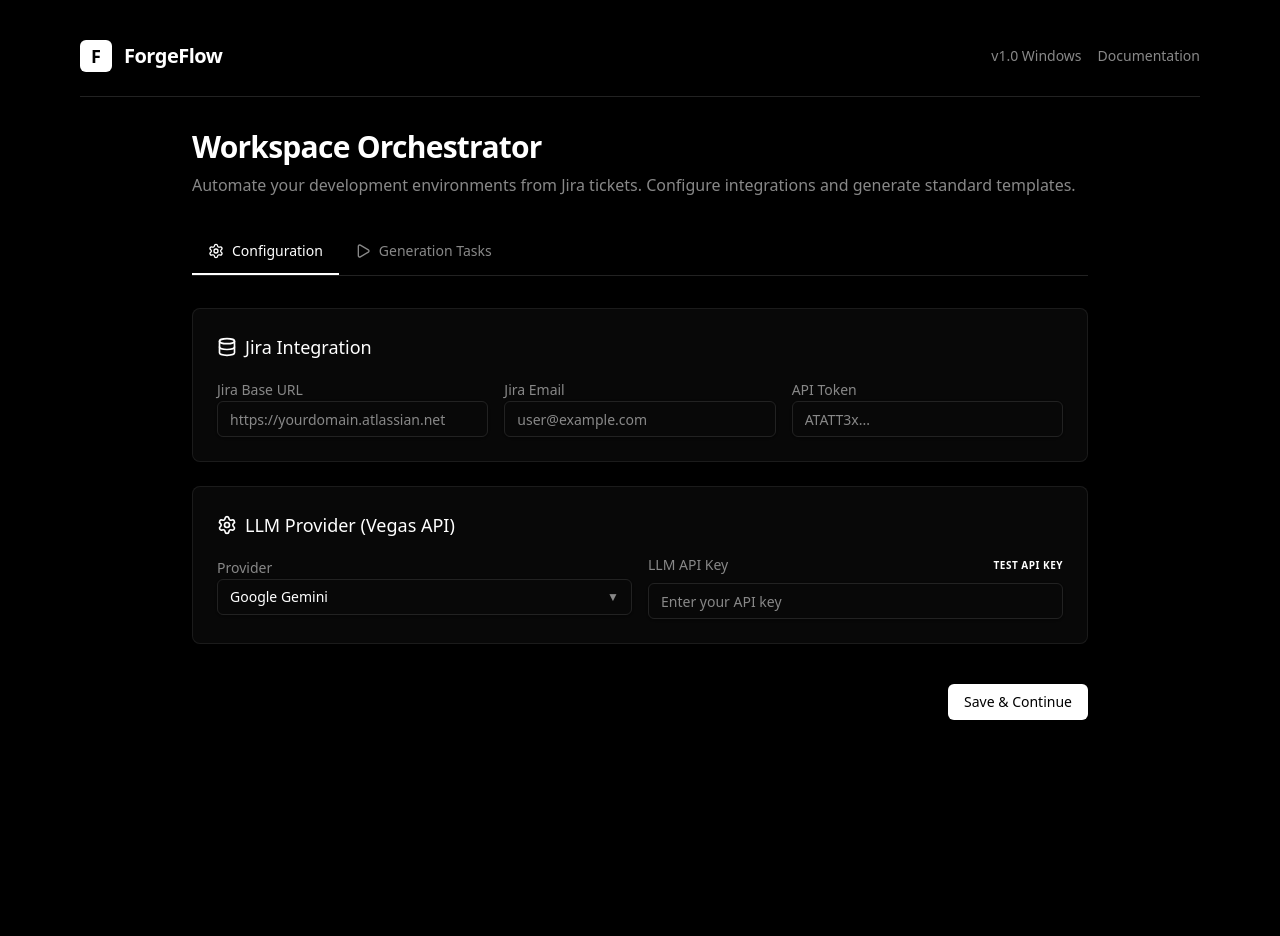
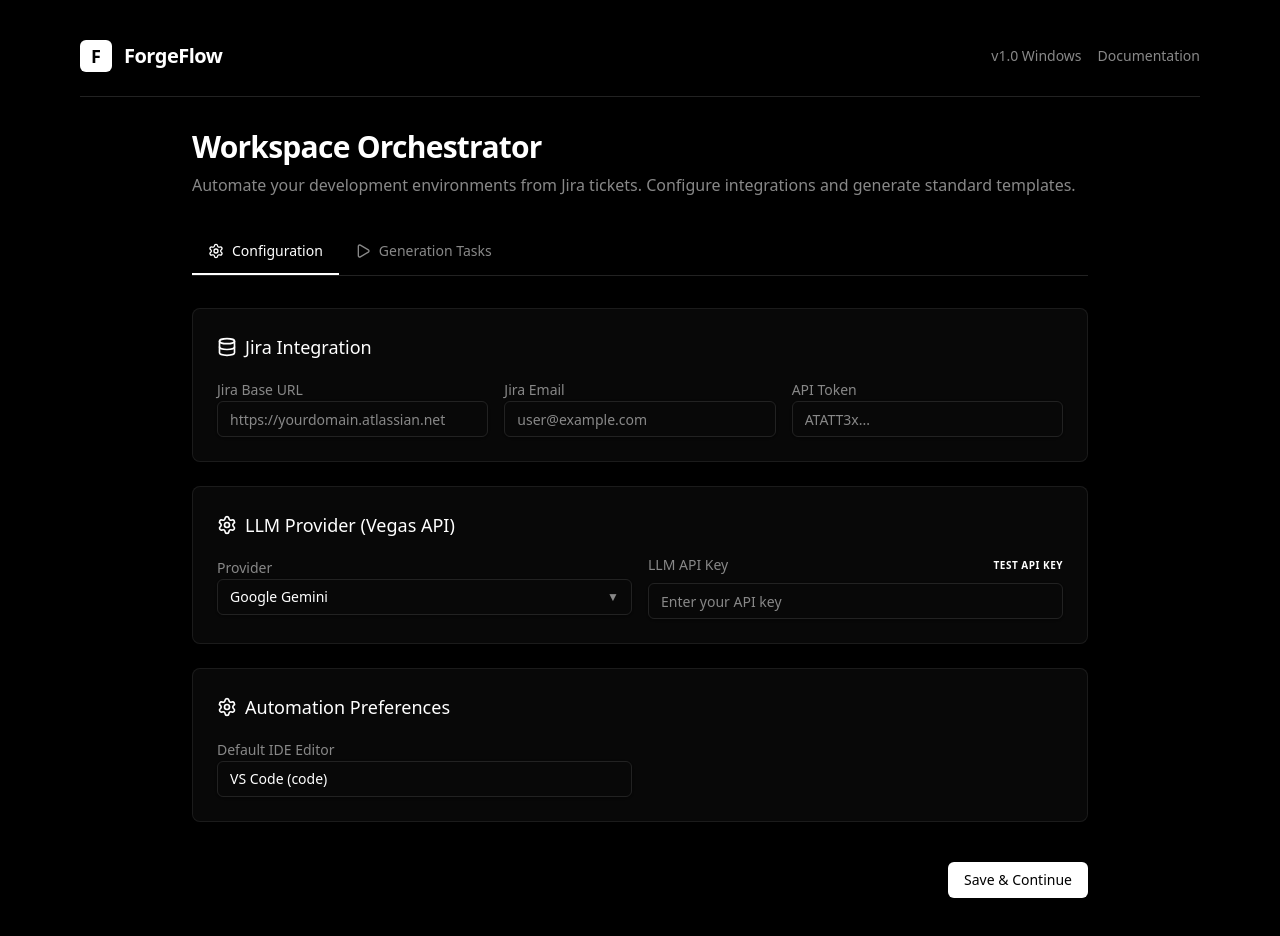
Before and after one commit to Krshs90/ForgeFlow, a Next.js app: page / in a window 1280 px wide. Before the commit the page ends 800 px from the top, so only its background shows below. Built offline with nearby package versions, Linux system fonts and the light colour scheme.

Commit message:
feat: auto-download TOML on success and add IDE selection config for Python runner

```diff
--- a/src/app/api/orchestrate/route.ts
+++ b/src/app/api/orchestrate/route.ts
@@ -7,7 +7,7 @@ import { generateMultiRepoTomlFile, fetchEnvFile } from "@/lib/generation";
 export async function POST(request: Request) {
     try {
         const body = await request.json();
-        const { jiraBaseUrl, jiraEmail, jiraToken, jiraTicket, llmProvider, llmApiKey, quickVarKey } = body;
+        const { jiraBaseUrl, jiraEmail, jiraToken, jiraTicket, llmProvider, llmApiKey, quickVarKey, preferredIde } = body;
 
         if (!jiraTicket || !jiraToken || !jiraEmail || !jiraBaseUrl) {
             return NextResponse.json({ error: "Missing Jira credentials" }, { status: 400 });
@@ -54,16 +54,6 @@ ${bdd}
 Please strictly adhere to the BDD specifications provided above. Before generating code, ask me where you should begin or if I need to explain the current architecture first.
 `.trim();
 
-        // EARLY EXIT FOR TESTING LLM EXTRACTION
-        addLog(`\n[Test Mode] Early exit. Ticket extraction verified successfully.`);
-        return NextResponse.json({
-            success: true,
-            log,
-            toml: null,
-            envMaps: {},
-            aiPrompt: aiPrompt
-        });
-
         if (repoUrls.length === 0) {
             addLog("No repositories found in ticket.");
             return NextResponse.json({ log, toml: null });
@@ -85,7 +75,7 @@ Please strictly adhere to the BDD specifications provided above. Before generati
             envVarsMap[repoName] = await fetchEnvFile(quickVarKey || "default", repoName);
         }
 
-        const tomlContent = generateMultiRepoTomlFile(reposData, jiraTicket, envVarsMap, purpose, bdd);
+        const tomlContent = generateMultiRepoTomlFile(reposData, jiraTicket, envVarsMap, purpose, bdd, preferredIde || "code");
         addLog("Workspace files successfully generated!");
 
         return NextResponse.json({
--- a/src/app/page.tsx
+++ b/src/app/page.tsx
@@ -31,6 +31,7 @@ export default function Home() {
     jiraTicket: "",
     llmProvider: "gemini",
     llmApiKey: "",
+    preferredIde: "code",
     quickVarKey: "",
   });
 
@@ -52,7 +53,16 @@ export default function Home() {
     const newFormData = { ...formData, [e.target.name]: e.target.value };
     setFormData(newFormData);
     // Don't save the specific ticket they are generating for, just their reusable config credentials
-    const configToSave = { ...newFormData, jiraTicket: "" };
+    const configToSave = {
+      jiraBaseUrl: newFormData.jiraBaseUrl,
+      jiraToken: newFormData.jiraToken,
+      jiraEmail: newFormData.jiraEmail,
+      llmProvider: newFormData.llmProvider,
+      llmApiKey: newFormData.llmApiKey,
+      preferredIde: newFormData.preferredIde, // Added preferredIde
+      quickVarKey: newFormData.quickVarKey,
+      jiraTicket: "", // Ensure jiraTicket is not saved
+    };
     localStorage.setItem("forgeflowConfig", JSON.stringify(configToSave));
   };
 
@@ -156,6 +166,11 @@ export default function Home() {
       // Store raw files in window for actual download
       // @ts-ignore
       window.__forgeflowResponse = data;
+
+      // Auto-download TOML
+      setTimeout(() => {
+        downloadToml();
+      }, 500);
 
     } catch (error: unknown) {
       if (error instanceof Error) {
@@ -349,6 +364,30 @@ export default function Home() {
               </div>
             </div>
 
+            {/* Automation Preferences */}
+            <div className="glass-panel p-6 rounded-lg space-y-4">
+              <div className="flex items-center gap-2 mb-4">
+                <Settings className="w-5 h-5" />
+                <h3 className="text-lg font-medium">Automation Preferences</h3>
+              </div>
+              <div className="grid grid-cols-1 md:grid-cols-2 gap-4">
+                <div className="space-y-2">
+                  <label className="text-sm font-medium text-muted-foreground">Default IDE Editor</label>
+                  <select
+                    name="preferredIde"
+                    value={formData.preferredIde}
+                    onChange={handleInputChange}
+                    className="vercel-input w-full appearance-none bg-[#0a0a0a]"
+                  >
+                    <option value="code">VS Code (code)</option>
+                    <option value="cursor">Cursor (cursor)</option>
+                    <option value="windsurf">Windsurf (windsurf)</option>
+                    <option value="idea">IntelliJ IDEA (idea)</option>
+                  </select>
+                </div>
+              </div>
+            </div>
+
             <div className="flex justify-end pt-4">
               <button onClick={() => setActiveTab("generate")} className="vercel-button">
                 Save & Continue
--- a/src/lib/generation.ts
+++ b/src/lib/generation.ts
@@ -9,7 +9,8 @@ export function generateMultiRepoTomlFile(
     jiraKey: string,
     envVarsMap: Record<string, string>,
     purpose: string,
-    bddDocs: string
+    bddDocs: string,
+    preferredIde: string = "code"
 ) {
     const tomlLines: string[] = [];
 
@@ -17,6 +18,7 @@ export function generateMultiRepoTomlFile(
     tomlLines.push(`ticket = "${jiraKey}"`);
     tomlLines.push(`created_at = "${new Date().toISOString()}"`);
     tomlLines.push(`purpose = """\n${purpose}\n"""`);
+    tomlLines.push(`ide = "${preferredIde}"`);
     tomlLines.push(``);
 
     tomlLines.push(`[documentation]`);
```
Also changed, not shown: 1 other file (tests, documents, lock files or other folders).
